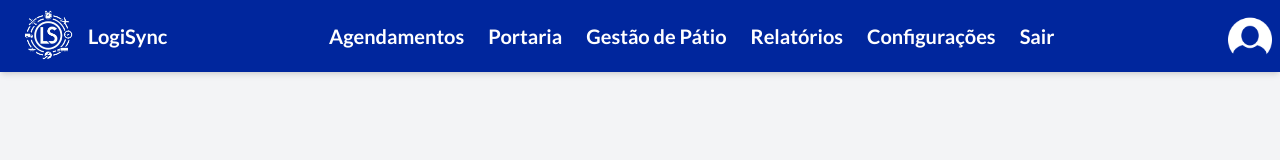
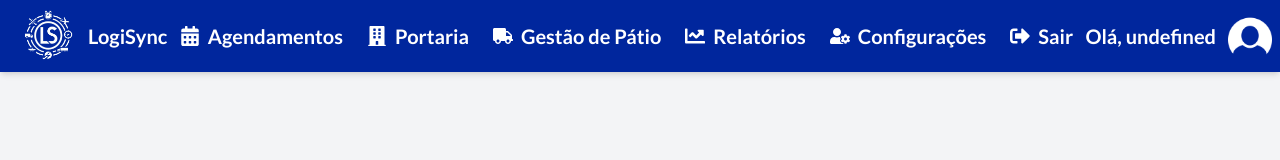
Before and after one commit to Blackburn060/LogiSyncWeb, a React (Vite) app in the folder frontend/: page /veiculos in a window 1280 px wide. Shown: the top 160 px of the page. Built offline with nearby package versions, Linux system fonts and the light colour scheme; no server answers; sample sign-in values are in the browser's storage; what ldrs would draw is missing.

Commit message:
Alteração na barra de navegação

```diff
--- a/frontend/src/components/Navbar.tsx
+++ b/frontend/src/components/Navbar.tsx
@@ -1,10 +1,10 @@
-// src/components/Navbar.tsx
 import React, { useState, useRef, useEffect } from 'react';
 import { Link } from 'react-router-dom';
 import { useAuth } from '../context/AuthContext';
 import logo from '../assets/images/Logo-LogiSync-02-SF.png';
 import iconeUsuario from '../assets/icons/Icon-user-white.png';
 import iconeMenu from '../assets/icons/Icone-barra-de-menu.png';
+import { FaCalendarAlt, FaTruck, FaBuilding, FaChartLine, FaUserCog, FaSignOutAlt, FaClock } from 'react-icons/fa';
 
 const Navbar: React.FC = () => {
   const { user, logout } = useAuth();
@@ -36,20 +36,20 @@ const Navbar: React.FC = () => {
     if (user?.tipoUsuario === 'motorista') {
       return (
         <>
-          <Link to="/calendario" className="hover:text-gray-300">Calendário</Link>
-          <Link to="/agendamentos" className="hover:text-gray-300">Agendamentos</Link>
-          <Link to="/veiculos" className="hover:text-gray-300">Veículos</Link>
-          <Link to="/transportadora" className="hover:text-gray-300">Transportadora</Link>
+          <Link to="/calendario" className="hover:text-gray-300 flex items-center"><FaCalendarAlt className="mr-2" /> Calendário</Link>
+          <Link to="/agendamentos" className="hover:text-gray-300 flex items-center"><FaClock className="mr-2" /> Agendamentos</Link>
+          <Link to="/veiculos" className="hover:text-gray-300 flex items-center"><FaTruck className="mr-2" /> Veículos</Link>
+          <Link to="/transportadora" className="hover:text-gray-300 flex items-center"><FaBuilding className="mr-2" /> Transportadora</Link>
         </>
       );
-    } else if (user?.tipoUsuario != 'motorista') {
+    } else if (user?.tipoUsuario !== 'motorista') {
       return (
         <>
-          <Link to="/gestao/agendamentos" className="hover:text-gray-300">Agendamentos</Link>
-          <Link to="/gestao/portaria" className="hover:text-gray-300">Portaria</Link>
-          <Link to="/gestao/patio" className="hover:text-gray-300">Gestão de Pátio</Link>
-          <Link to="/gestao/relatorios" className="hover:text-gray-300">Relatórios</Link>
-          <Link to="/gestao/usuarios" className="hover:text-gray-300">Configurações</Link>
+          <Link to="/gestao/agendamentos" className="hover:text-gray-300 flex items-center"><FaCalendarAlt className="mr-2" /> Agendamentos</Link>
+          <Link to="/gestao/portaria" className="hover:text-gray-300 flex items-center"><FaBuilding className="mr-2" /> Portaria</Link>
+          <Link to="/gestao/patio" className="hover:text-gray-300 flex items-center"><FaTruck className="mr-2" /> Gestão de Pátio</Link>
+          <Link to="/gestao/relatorios" className="hover:text-gray-300 flex items-center"><FaChartLine className="mr-2" /> Relatórios</Link>
+          <Link to="/gestao/usuarios" className="hover:text-gray-300 flex items-center"><FaUserCog className="mr-2" /> Configurações</Link>
         </>
       );
     }
@@ -71,10 +71,10 @@ const Navbar: React.FC = () => {
         </div>
         <div className="hidden lg:flex items-center space-x-6 text-white font-bold text-xl">
           {renderNavLinks()}
-          <button onClick={logout} className="hover:text-gray-300">Sair</button>
+          <button onClick={logout} className="hover:text-gray-300 flex items-center"><FaSignOutAlt className="mr-2" /> Sair</button>
         </div>
         <div className="hidden lg:flex items-center">
-          <span className="text-white font-bold text-xl mr-3">{user ? user.nomeCompleto : 'Usuário'}</span>
+          <span className="text-white font-bold text-xl mr-3">{user ? `Olá, ${user.nomeCompleto}` : 'Usuário'}</span>
           <img src={iconeUsuario} alt="User Icon" className="w-11" />
         </div>
       </div>
@@ -92,7 +92,7 @@ const Navbar: React.FC = () => {
         </div>
         <nav className="flex flex-col p-4 space-y-2 font-bold text-xl items-start text-white">
           {renderNavLinks()}
-          <button onClick={logout} className="hover:text-gray-300">Sair</button>
+          <button onClick={logout} className="hover:text-gray-300 flex items-center"><FaSignOutAlt className="mr-2" /> Sair</button>
         </nav>
       </div>
     </nav>
```
